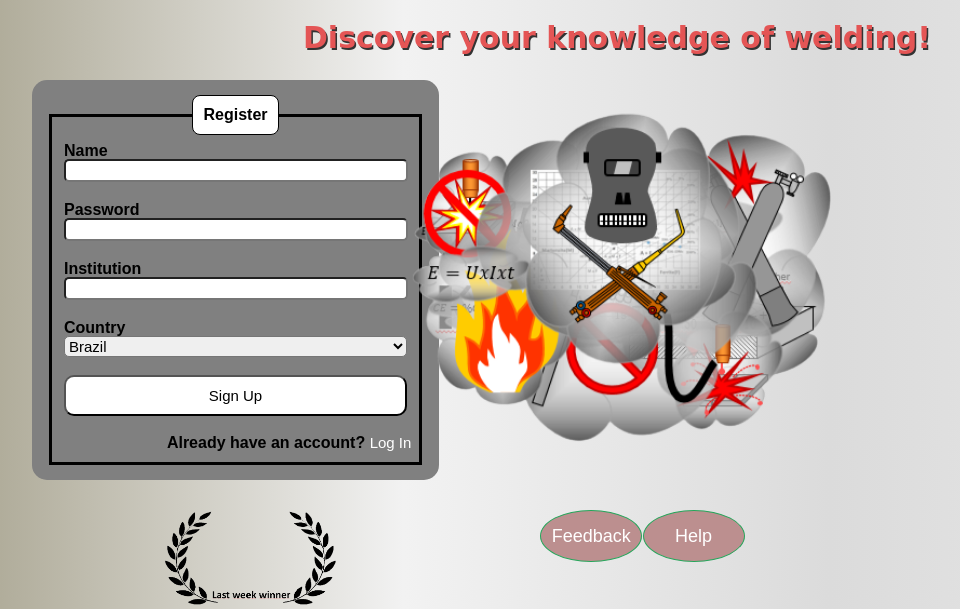
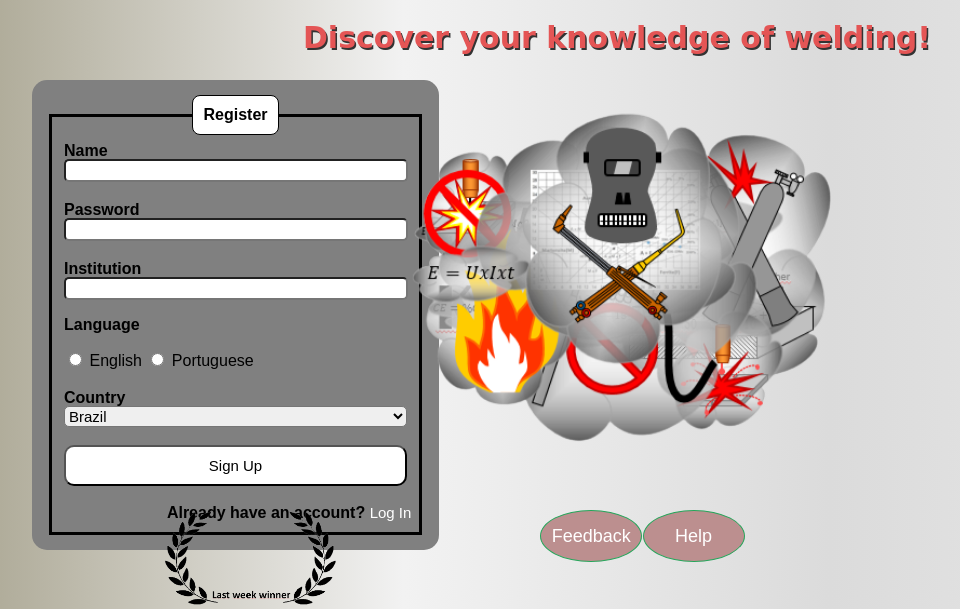
Before and after one commit to tata7777/Welding-Game, a PHP site: page /registro.php in a window 1280 px wide. Shown: the top 609 px of the page, without its empty margins (23-983 px from the left). Run offline with PHP 8.4, Linux system fonts and the light colour scheme.

Commit message:
Update registro.php

```diff
--- a/QUIZ funcionando/registro.php
+++ b/QUIZ funcionando/registro.php
@@ -107,6 +107,12 @@
                     <input type="institution" name="institution" id="institution" class="inputUser" required>
                     <label for="institution" class="labelInput"><strong>Institution</strong></label>
                 </div>
+                <p><strong>Language</strong></p>
+                <input type="radio" id="english" name="language" value="english" required>
+                 <label for="english">English</label>
+                 <input type="radio" id="portuguese" name="language" value="portugues" required>
+                 <label for="portuguese">Portuguese</label>
+                <br>
                 <br><br>
                 <div style="width:80%" class="inputBox">
                     <select id="country" name="country">
```
